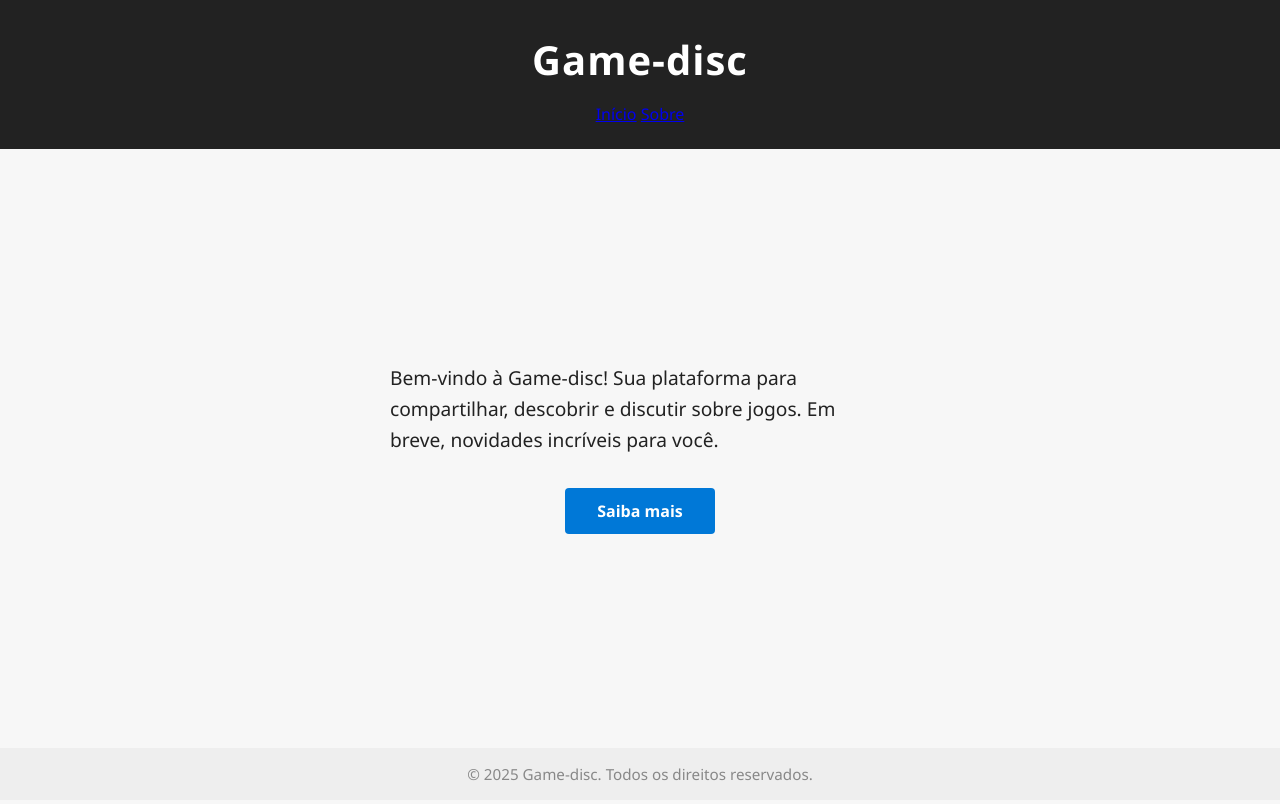
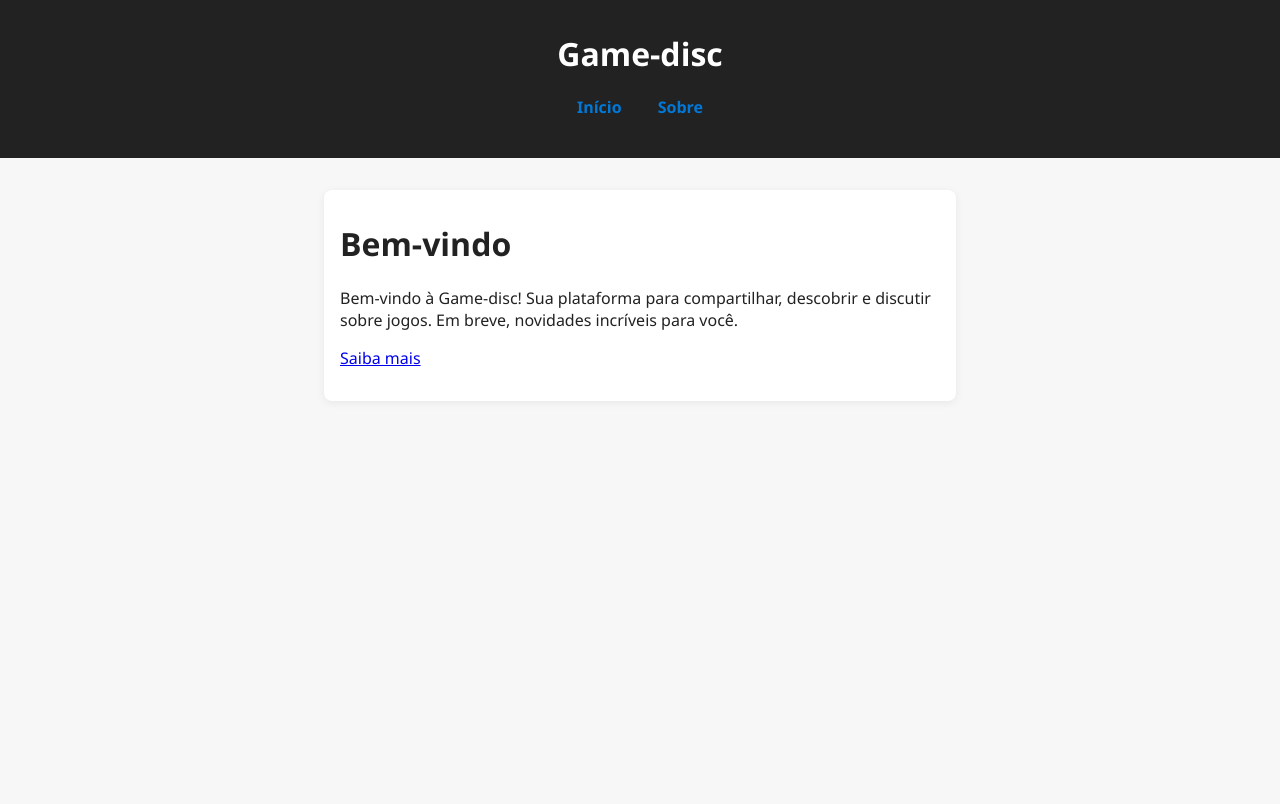
Before and after one commit to EriclysT/Game-disc, a plain HTML site: page landig-page/frontend/index.html in a window 1280 px wide. Shown: the top 804 px of the page. Drawn offline with Linux system fonts and the light colour scheme.

Commit message:
Organizações de estruturas de pastas e ajustes de css

```diff
--- a/landig-page/frontend/index.html
+++ b/landig-page/frontend/index.html
@@ -4,63 +4,7 @@
   <meta charset="UTF-8">
   <meta name="viewport" content="width=device-width, initial-scale=1.0">
   <title>Bem-vindo à Game-disc</title>
-  <style>
-    body {
-      margin: 0;
-      padding: 0;
-      font-family: 'Segoe UI', Arial, sans-serif;
-      background: #f7f7f7;
-      color: #222;
-      display: flex;
-      flex-direction: column;
-      min-height: 100vh;
-    }
-    header {
-      background: #222;
-      color: #fff;
-      padding: 2rem 0 1.5rem 0;
-      text-align: center;
-    }
-    main {
-      flex: 1;
-      display: flex;
-      flex-direction: column;
-      align-items: center;
-      justify-content: center;
-      padding: 2rem 1rem;
-    }
-    h1 {
-      margin: 0 0 1rem 0;
-      font-size: 2.5rem;
-      letter-spacing: 1px;
-    }
-    p {
-      max-width: 500px;
-      margin: 0 auto 2rem auto;
-      font-size: 1.2rem;
-      line-height: 1.6;
-    }
-    .cta {
-      display: inline-block;
-      padding: 0.75rem 2rem;
-      background: #0078d7;
-      color: #fff;
-      border-radius: 4px;
-      text-decoration: none;
-      font-weight: 600;
-      transition: background 0.2s;
-    }
-    .cta:hover {
-      background: #005fa3;
-    }
-    footer {
-      text-align: center;
-      padding: 1rem 0;
-      background: #eee;
-      color: #888;
-      font-size: 0.95rem;
-    }
-  </style>
+  <link rel="stylesheet" href="pages/home/css/index.css">
 </head>
 <body>
   <header>
@@ -71,11 +15,13 @@
     </nav>
   </header>
   <main>
+    <h1>Bem-vindo</h1>
     <p>Bem-vindo à Game-disc! Sua plataforma para compartilhar, descobrir e discutir sobre jogos. Em breve, novidades incríveis para você.</p>
     <a href="#" class="cta">Saiba mais</a>
   </main>
   <footer>
-    &copy; <script>document.write(new Date().getFullYear());</script> Game-disc. Todos os direitos reservados.
+    &copy; <span id="year" ></span> Game-disc. Todos os direitos reservados.
   </footer>
+  <script type="module" src="./pages/home/js/main.js"></script>
 </body>
 </html>
--- a/landig-page/frontend/pages/about/css/style.css
+++ b/landig-page/frontend/pages/about/css/style.css
@@ -1,8 +1,92 @@
-body { margin: 0; padding: 0; font-family: 'Segoe UI', Arial, sans-serif; background: #f7f7f7; color: #222; }
-header { background: #222; color: #fff; padding: 2rem 0 1.5rem 0; text-align: center; }
-nav { margin: 1rem 0; text-align: center; }
-nav a { color: #0078d7; text-decoration: none; margin: 0 1rem; font-weight: 600; }
-nav a:hover { text-decoration: underline; }
-main { max-width: 600px; margin: 2rem auto; padding: 2rem 1rem; background: #fff; border-radius: 8px; box-shadow: 0 2px 8px #0001; }
-h1 { margin-top: 0; }
-footer { text-align: center; padding: 1rem 0; background: #eee; color: #888; font-size: 0.95rem; margin-top: 2rem; }
+body {
+    margin: 0;
+    padding: 0;
+    font-family: 'Segoe UI', Arial, sans-serif;
+    background: #f7f7f7;
+    color: #222;
+}
+
+header {
+    min-height: 10vh;
+    background: #222;
+    color: #fff;
+    padding: 2rem 0 1.5rem 0;
+    text-align: center;
+}
+
+nav {
+    margin: 1rem 0;
+    text-align: center;
+}
+
+nav a {
+    color: #0078d7;
+    text-decoration: none;
+    margin: 0 1rem;
+    font-weight: 600;
+}
+
+nav a:hover {
+    text-decoration: underline;
+}
+
+main {
+    min-height: 80vh;
+    margin: 2rem auto;
+    padding: 2rem 1rem;
+    background: #fff;
+    border-radius: 8px;
+    box-shadow: 0 2px 8px #0001;
+}
+
+h1 {
+    margin-top: 0;
+}
+
+.containerFoto {
+    display: flex;
+    justify-content: space-evenly;
+    align-items: center;
+    height: 100%;
+}
+
+.box {
+    width: 200px;
+    height: 200px;
+    border-radius: 100%;
+    overflow: hidden;
+}
+
+.profileImage {
+    width: 100%;
+    height: 100%;
+    object-fit: cover;
+}
+
+.containerNome {
+    display: flex;
+    justify-content: space-evenly;
+    align-items: center;
+    height: 100%;
+}
+
+.faixaNome {
+    padding: 10px;
+    border-radius: 13px;
+    overflow: hidden;
+    background-color: #2b9094;
+}
+
+.nome {
+    text-align: center;
+    font-size: 1.5rem;
+    font-weight: bold;
+}
+
+footer {
+    text-align: center;
+    padding: 1rem 0;
+    background: #eee;
+    color: #888;
+    font-size: 0.95rem;
+}
--- a/landig-page/frontend/pages/home/css/index.css
+++ b/landig-page/frontend/pages/home/css/index.css
@@ -48,5 +48,5 @@
   background: #eee;
   color: #888;
   font-size: 0.95rem;
-  margin-top: 2rem;
+  margin-top: 100%;
 }
--- a/landig-page/frontend/pages/home/js/getBefore/main.js
+++ b/landig-page/frontend/pages/home/js/getBefore/main.js
@@ -4,28 +4,13 @@
 
     try {
 
-        // <span id="year">1</span>
         const yearComponent = document.getElementById('year');
-
-        // <h1 id="titulo">Bem-vindo à Home!</h1>
-        const tituloComponent = document.getElementById('titulo');
 
         const year_obtained = yearComponent.textContent == false ? yearComponent.textContent : '';
 
 
-        // Por que ele entra nesse if?
-        if (yearComponent.textContent) {
-            return console.log('estamos em greve!')
-        }
-
-
         if (yearComponent) {
             yearComponent.textContent = new Date().getFullYear();
-        }
-
-        if (tituloComponent) {
-            console.log('achoi')
-            tituloComponent.textContent = 'se fudedo!'
         }
 
         return {
--- a/landig-page/frontend/pages/home/js/main.js
+++ b/landig-page/frontend/pages/home/js/main.js
@@ -4,12 +4,6 @@
     try {
 
         const beforeData = await getBefore();
-
-
-        // const beforeData = {
-        //     'status': true,
-        //     'year_obtained': year_obtained
-        // }
 
 
         if (beforeData.status) {
```
Also changed, not shown: landig-page/frontend/pages/about/index.html (+29 -1 lines).
